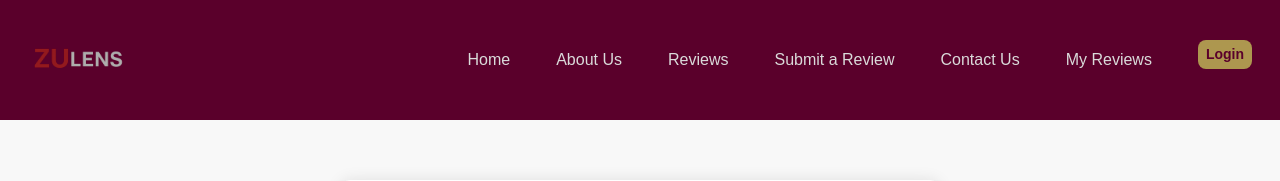
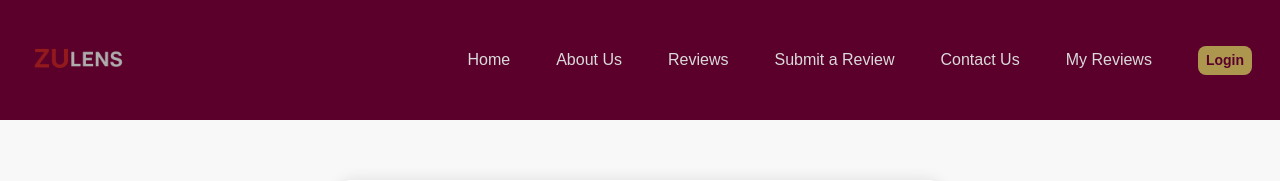
Before and after one commit to Alyazia-mo/ZULens, a Flask app: page /contact-us in a window 1280 px wide. Shown: the top 181 px of the page. Run offline with Flask 3, Linux system fonts and the light colour scheme; parts of the project's set-up code (start-up, migrations or seed data) failed here and were passed over.

Commit message:
adding resposive crossplatform elements 1

```diff
--- a/templates/contact-us.html
+++ b/templates/contact-us.html
@@ -20,23 +20,24 @@
       </button>
 
       <div class="collapse navbar-collapse mt-2 mt-lg-0" id="navbarNav">
-        <ul class="navbar-nav ms-auto mb-2 mb-lg-0">
+        <ul class="navbar-nav ms-auto mb-2 mb-lg-0 align-items-center">
           <li class="nav-item"><a class="nav-link" href="/">Home</a></li>
-          <li class="nav-item"><a class="nav-link active" href="/about-us">About Us</a></li>
+          <li class="nav-item"><a class="nav-link" href="/about-us">About Us</a></li>
           <li class="nav-item"><a class="nav-link" href="/reviews">Reviews</a></li>
           <li class="nav-item"><a class="nav-link" href="/submit-review-page">Submit a Review</a></li>
-          <li class="nav-item"><a class="nav-link" href="/contact-us">Contact Us</a></li>
+          <li class="nav-item"><a class="nav-link active" href="/contact-us">Contact Us</a></li>
           <li class="nav-item"><a class="nav-link" href="/my-reviews">My Reviews</a></li>
           {% if session.get('username') %}
             <li class="nav-item"><span class="nav-link">👋 Welcome, {{ session['username'] }}</span></li>
-            <li class="nav-item"><button id="logoutBtn" class="btn btn-outline-warning btn-sm ms-2">Logout</button></li>
+            <li class="nav-item"><button id="logoutBtn" class="btn btn-primary btn-sm ms-2">Logout</button></li>
           {% else %}
-            <li class="nav-item"><a class="btn btn-warning btn-sm ms-2" href="/login">Login</a></li>
+            <li class="nav-item"><a class="btn btn-primary btn-sm ms-2" href="/login">Login</a></li>
           {% endif %}
         </ul>
       </div>
     </div>
   </nav>
+
   <!-- Contact Form -->
   <div class="container">
     <h2>Contact Us</h2>
--- a/templates/reviews.html
+++ b/templates/reviews.html
@@ -154,5 +154,6 @@
     window.onload = fetchReviews;
   </script>
   <script src="{{ url_for('static', filename='script.js') }}"></script>
+  <script src="https://cdn.jsdelivr.net/npm/bootstrap@5.3.0/dist/js/bootstrap.bundle.min.js"></script>
 </body>
 </html>
```
